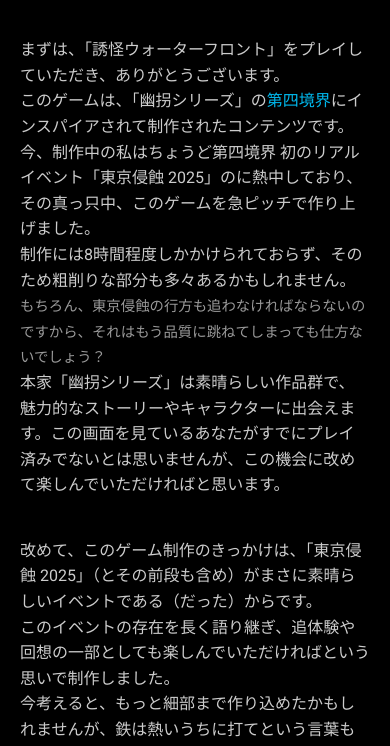
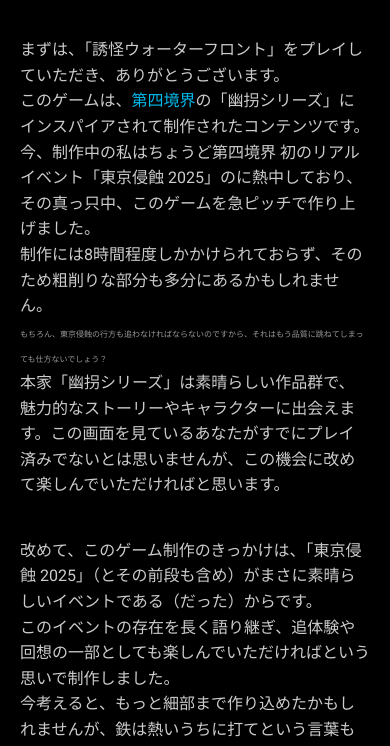
Before and after one commit to akiakk/yuukaiwf, a plain HTML site: page after.html in a window 390 px wide. Shown: the part 94-840 px from the top of the page. Drawn offline with Linux system fonts and the light colour scheme.

Commit message:
after commit

```diff
--- a/after.html
+++ b/after.html
@@ -18,9 +18,9 @@
     <section class="section">
       <p>
         まずは、「誘怪ウォーターフロント」をプレイしていただき、ありがとうございます。<br>
-        このゲームは、「幽拐シリーズ」の<a href="http://daiyonkyokai.net" target="_blank" class="link">第四境界</a>にインスパイアされて制作されたコンテンツです。<br>
+        このゲームは、<a href="http://daiyonkyokai.net" target="_blank" class="link">第四境界</a>の「幽拐シリーズ」にインスパイアされて制作されたコンテンツです。<br>
         今、制作中の私はちょうど第四境界 初のリアルイベント「東京侵蝕 2025」のに熱中しており、その真っ只中、このゲームを急ピッチで作り上げました。<br>
-        制作には8時間程度しかかけられておらず、そのため粗削りな部分も多々あるかもしれません。<br>
+        制作には8時間程度しかかけられておらず、そのため粗削りな部分も多分にあるかもしれません。<br>
         <span class="small-text">もちろん、東京侵蝕の行方も追わなければならないのですから、それはもう品質に跳ねてしまっても仕方ないでしょう？</span><br>
         本家「幽拐シリーズ」は素晴らしい作品群で、魅力的なストーリーやキャラクターに出会えます。この画面を見ているあなたがすでにプレイ済みでないとは思いませんが、この機会に改めて楽しんでいただければと思います。
       </p>
--- a/css/about.css
+++ b/css/about.css
@@ -104,7 +104,7 @@ body {
   }
 
 .small-text {
-font-size: 0.9rem;
+font-size: 0.5rem;
 color: #999; /* 少し薄い色で視覚的に区別 */
 }
 
```
